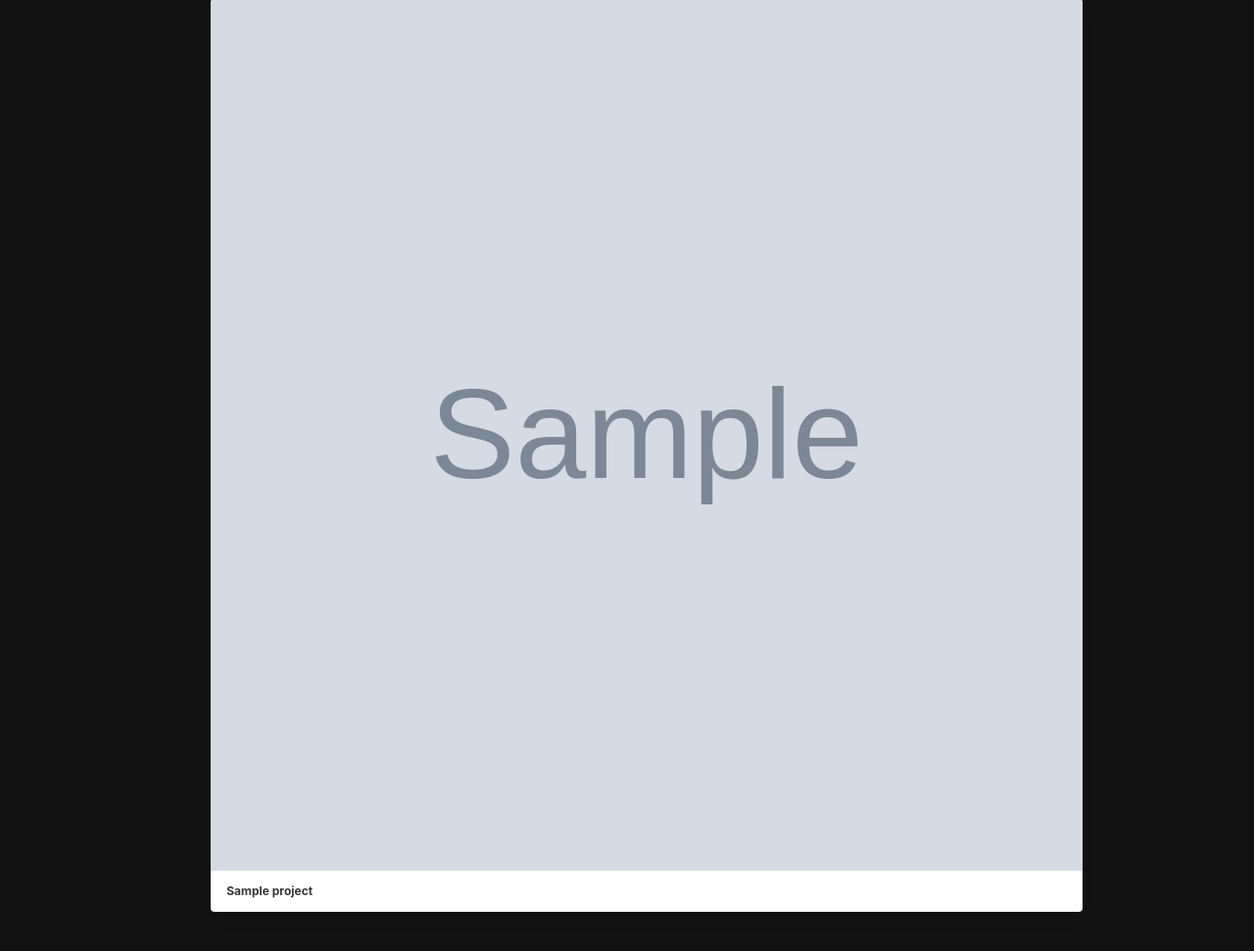
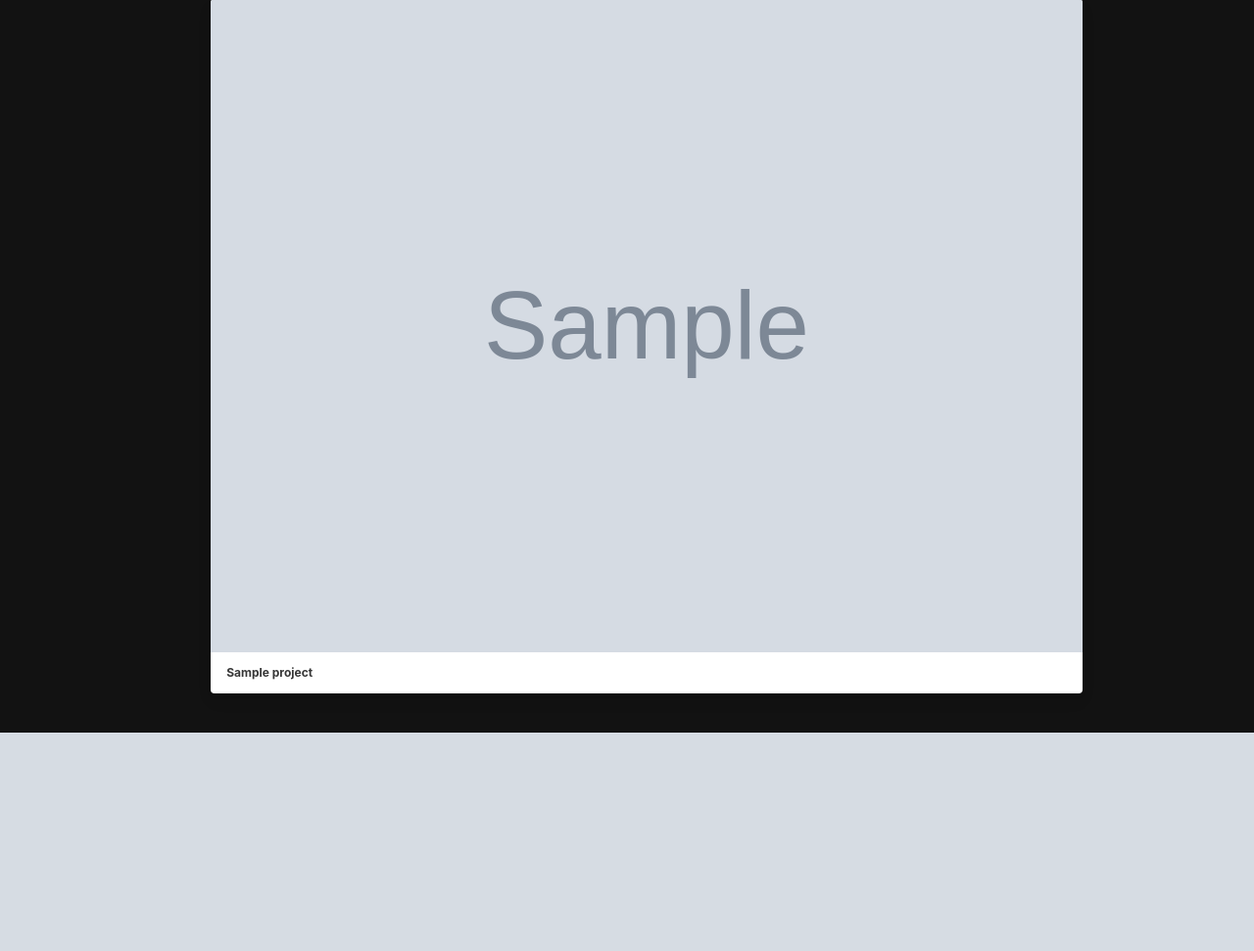
Before and after one commit to Tiranoe/Portfolio, a Django app: page /projects/ in a window 1280 px wide. Shown: the part 177-1148 px from the top of the page at 98% size. After the commit the page ends 925 px from the top, so only its background shows below. Run offline with Django 4.2, Linux system fonts and the light colour scheme; tables that the repository leaves empty hold one stand-in row (values such as "Sample post"); grey boxes marked "Sample" are stand-in pictures.

Commit message:
fixed the project view as rect as well

```diff
--- a/main_app/templates/project_list.html
+++ b/main_app/templates/project_list.html
@@ -9,7 +9,7 @@
   <a href="{% url 'project_detail' project.pk %}">
     <div class="card">
       <div class="card-image">
-        <figure class="image is-square">
+        <figure class="image is-rectangle">
           <img src="{{project.img}}" alt="{{project.name}}" />
         </figure>
       </div>
```
